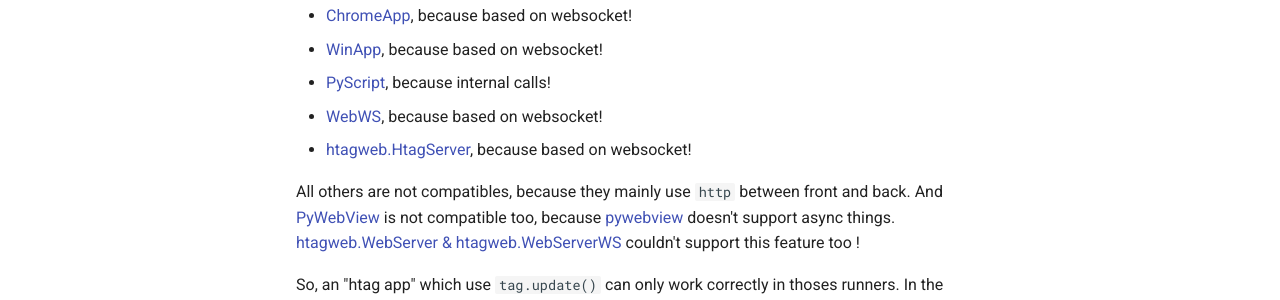
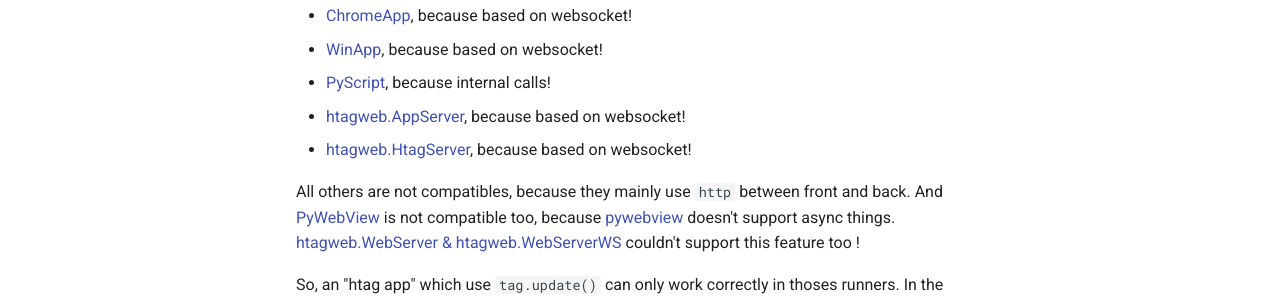
Before and after one commit to manatlan/htag, an MkDocs documentation site: the page built from docs/tag_update.md, in a window 1280 px wide and 1367 px high. Shown: the part 471-771 px from the top of the window. Built offline with MkDocs 1.6.1 and Material for MkDocs 9.7.7, drawn with Linux system fonts in a browser that asks for light colours; comment, search, counter and statistics services are not loaded.

Commit message:
remove deprecated & web* runners

```diff
--- a/docs/tag_update.md
+++ b/docs/tag_update.md
@@ -15,7 +15,7 @@
  - [ChromeApp](runners.md#ChromeApp), because based on websocket!
  - [WinApp](runners.md#WinApp), because based on websocket!
  - [PyScript](runners.md#PyScript), because internal calls!
- - [WebWS](runners.md#WebWS), because based on websocket!
+ - [htagweb.AppServer](https://github.com/manatlan/htagweb), because based on websocket!
  - [htagweb.HtagServer](https://github.com/manatlan/htagweb), because based on websocket!
 
 All others are not compatibles, because they mainly use `http` between front and back. And
```
Also changed, not shown: RunnersBronx.md (+4 -0 lines).
